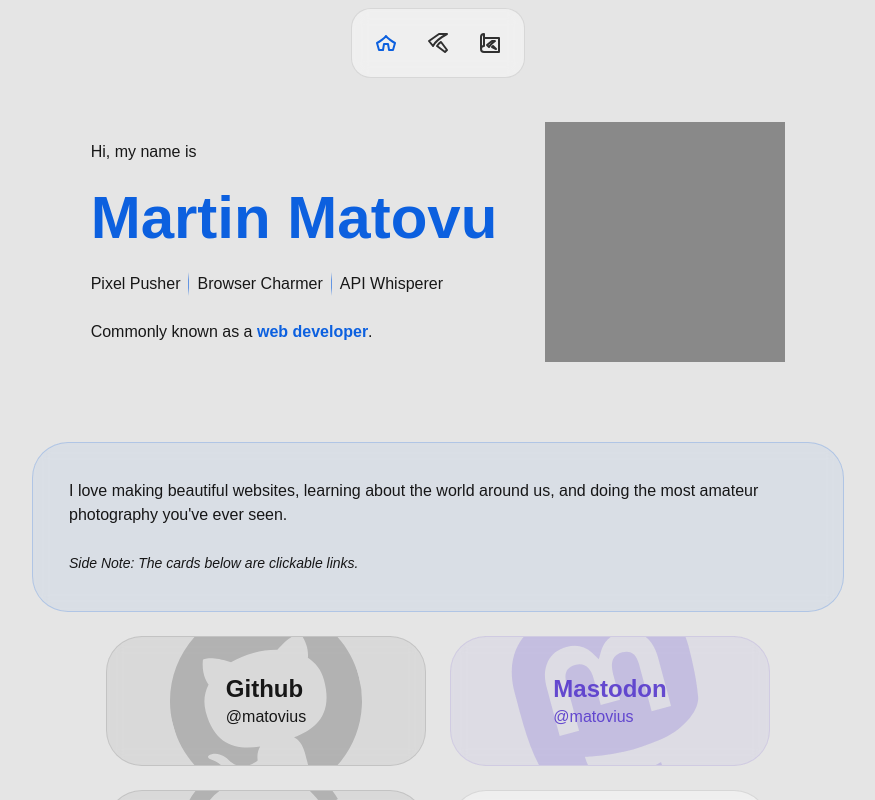
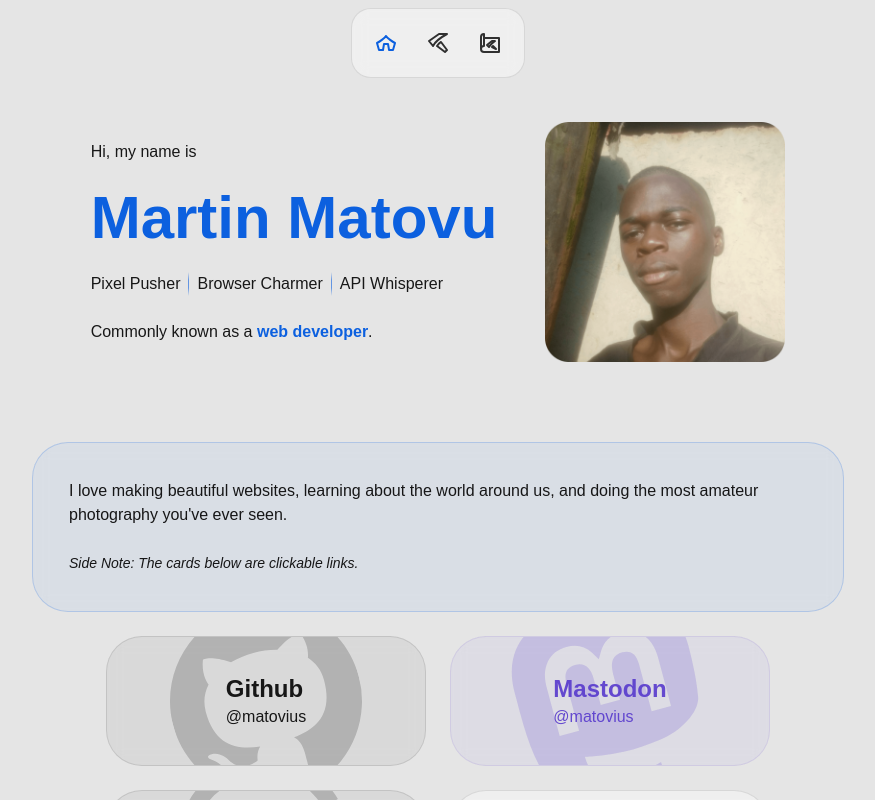
Before and after one commit to matovius/martin, a SvelteKit app: page / in a window 1280 px wide. Shown: the whole page, without its empty margins (202-1077 px from the left). Built offline with nearby package versions, Linux system fonts and the light colour scheme.

Commit message:
Add profile photo

```diff
--- a/src/lib/index.ts
+++ b/src/lib/index.ts
@@ -9,3 +9,4 @@ export * from './components/icons/Home.svelte';
 export * from './components/icons/MicroBuilds.svelte';
 export * from './components/icons/Projects.svelte';
 export * from './components/icons/Hashnode.svelte';
+export * from './assets/profile-photo.png';
--- a/src/routes/+page.svelte
+++ b/src/routes/+page.svelte
@@ -4,6 +4,8 @@
 	import Mastodon from '$lib/components/icons/Mastodon.svelte';
 	import ReadCv from '$lib/components/icons/ReadCV.svelte';
 	import Threads from '$lib/components/icons/Threads.svelte';
+
+	import profileImage from '$lib/assets/profile-photo.png';
 </script>
 
 <svelte:head>
@@ -28,7 +30,9 @@
 					<strong style="color: hsl(216, 90%, 46%);">web developer</strong>.
 				</p>
 			</div>
-			<div class="profile-image" />
+			<div class="profile-image">
+				<img src={profileImage} alt="Me, Martin Matovu" />
+			</div>
 		</div>
 		<div class="about">
 			<article class="card personal-blurb">
@@ -174,7 +178,6 @@
 		width: 100%;
 		max-width: 15rem /* 240px */;
 		aspect-ratio: 1;
-		background: hsla(0, 0%, 0%, 0.4);
 	}
 
 	.about {
```
Also changed, not shown: src/lib/assets/profile-photo.png (added).
